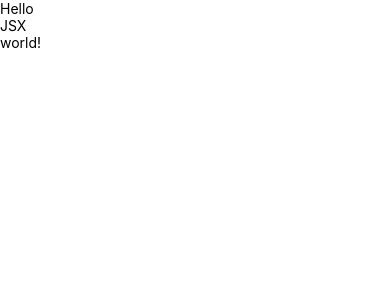
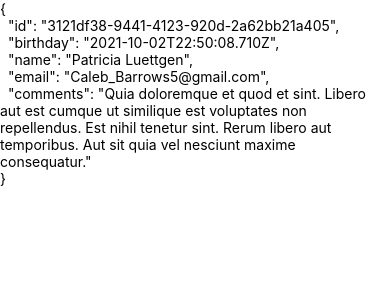
Before and after one commit to kmebin/MobileSoftware, a React Native app in the folder Lecture/: screen / in a window 390 px wide. Shown: the top 300 px of the page. Built offline with nearby package versions, Linux system fonts and the light colour scheme.

Commit message:
[add] ch02-3
faker 사용

```diff
--- a/Lecture/App.tsx
+++ b/Lecture/App.tsx
@@ -1,11 +1,12 @@
-// JSX = JavaScript + XML
-// JSX 구문이 있는 타입스크립트 코드의 확장자는 .tsx
-import React from 'react'; // JSX 구문이 있는 코드를 사용하기 위해 필요함
-import {SafeAreaView, Text} from 'react-native'; // 사용할 컴포넌트 추가
+import React from 'react';
+import {SafeAreaView, Text} from 'react-native';
+import {create} from './util/createPerson';
 
 export default function App() {
-  const text = [<Text>Hello</Text>, <Text>JSX</Text>, <Text>world!</Text>]; // 배열
-  // JSX는 XML 마크업 구조에 {}를 사용하여 자바스크립트 코드를 감쌀 수 있음
-  const message = <SafeAreaView>{text}</SafeAreaView>;
-  return message;
+  const person = create();
+  return (
+    <SafeAreaView>
+      <Text>{JSON.stringify(person, null, 2)}</Text>
+    </SafeAreaView>
+  );
 }
--- a/Lecture/package.json
+++ b/Lecture/package.json
@@ -10,6 +10,7 @@
     "lint": "eslint . --ext .js,.jsx,.ts,.tsx"
   },
   "dependencies": {
+    "faker": "^5.5.3",
     "react": "17.0.2",
     "react-native": "0.66.0"
   },
@@ -17,6 +18,7 @@
     "@babel/core": "^7.12.9",
     "@babel/runtime": "^7.12.5",
     "@react-native-community/eslint-config": "^2.0.0",
+    "@types/faker": "^5.5.8",
     "@types/jest": "^26.0.23",
     "@types/react-native": "^0.65.0",
     "@types/react-test-renderer": "^17.0.1",
--- /dev/null
+++ b/Lecture/util/createPerson.ts
@@ -0,0 +1,14 @@
+import faker from 'faker';
+import type {info} from './info';
+
+const create = (): info => {
+  return {
+    id: faker.datatype.uuid(),
+    birthday: faker.date.recent(),
+    name: faker.name.findName(),
+    email: faker.internet.email(),
+    comments: faker.lorem.paragraph(),
+  };
+};
+
+export {create};
--- /dev/null
+++ b/Lecture/util/info.ts
@@ -0,0 +1,9 @@
+type info = {
+  id: string;
+  birthday: Date;
+  name: string;
+  email: string;
+  comments: string;
+};
+// 다른 소스코드에서 info 타입을 import하게 해 줌
+export type {info};
```
Also changed, not shown: 1 other file (tests, documents, lock files or other folders).
